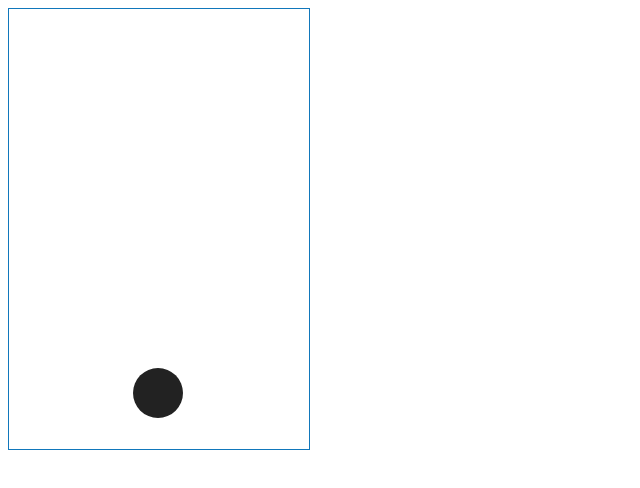
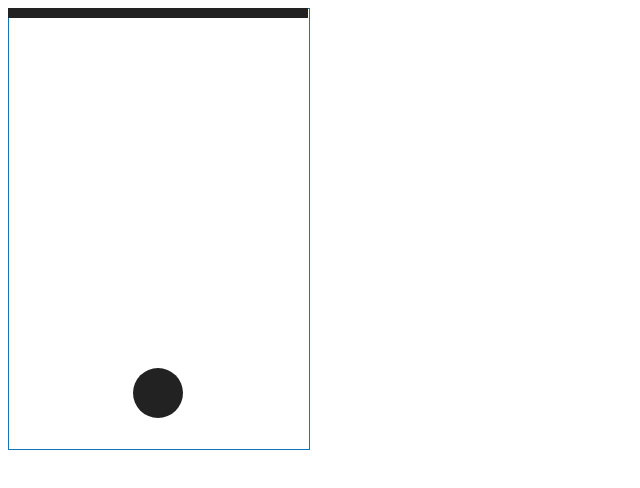
Before and after one commit to team3b/Puckt, a plain HTML site: page src/index.html in a window 1280 px wide. Shown: the whole page, without its empty margins (0-640 px from the left). Drawn offline with Linux system fonts and the light colour scheme.

Commit message:
Rejigged object files around and added a Wall class

```diff
--- a/src/index.html
+++ b/src/index.html
@@ -23,7 +23,8 @@
         <script src="js/lib/Box2dWeb-2.1.a.3.js"></script>
         <script src="js/util.js"></script>
         <script src="js/Flick.js"></script>
-        <script src="js/Puck.js"></script>
+        <script src="js/obj/Puck.js"></script>
+        <script src="js/obj/Wall.js"></script>
         <script src="js/Level.js"></script>
         <script src="js/debug.js"></script>
         <script src="js/main.js"></script>
--- a/src/js/main.js
+++ b/src/js/main.js
@@ -17,6 +17,9 @@ puckt.main = (function () {
 
         // Eventually load in the levels into here
         new Flick(p);
+
+        var wall = new puckt.Wall(0, 0, 300, 10);
+        stage.addChild(wall.shape);
     },
     tickrolled = function (e) {
         if (!e.paused) {
--- /dev/null
+++ b/src/js/obj/Wall.js
@@ -0,0 +1,49 @@
+"use strict";
+
+puckt.Wall = (function () {
+    function Wall(x, y, w, h) {
+        this.fixDef = new box2d.b2FixtureDef();
+        this.bodyDef = new box2d.b2BodyDef();
+        this.shape = new createjs.Shape();
+
+        // Set shape properties
+        this.shape.scale = 1;
+        this.shape.x = x;
+        this.shape.y = y;
+        this.shape.graphics.beginFill('#222222').drawRect(0, 0, w, h);
+
+        // Set fixture attributes
+        this.fixDef.density = 5;
+        this.fixDef.friction = 0.5;
+        this.fixDef.restitution = 0.8;
+        this.fixDef.shape = new box2d.b2PolygonShape();
+        this.fixDef.shape.SetAsBox(w, h);
+
+        // Ensure wall is not affected by forces
+        this.bodyDef.type = box2d.b2Body.b2_staticBody;
+        this.bodyDef.position = new box2d.b2Vec2(x, y);
+
+        // Create shape's body
+        this.body = this.shape.body = world.CreateBody(this.bodyDef);
+        this.body.CreateFixture(this.fixDef);
+        this.body.SetUserData(this.shape);
+
+        // Attach tick event listener
+        this.shape.addEventListener('tick', tick.bind(this));
+    }
+
+    Wall.prototype.SetPosition = function (x, y) {
+        this.body.SetPosition(new box2d.b2Vec2(x, y));
+    };
+
+    function tick() {
+        var pos = this.body.GetPosition();
+        this.shape.set({
+            x: pos.x,
+            y: pos.y,
+            rotation: this.body.GetAngle() * (180 / Math.PI)
+        });
+    }
+
+    return Wall;
+})();
```
Also changed, not shown: src/js/obj/Puck.js (renamed from src/js/Puck.js).
